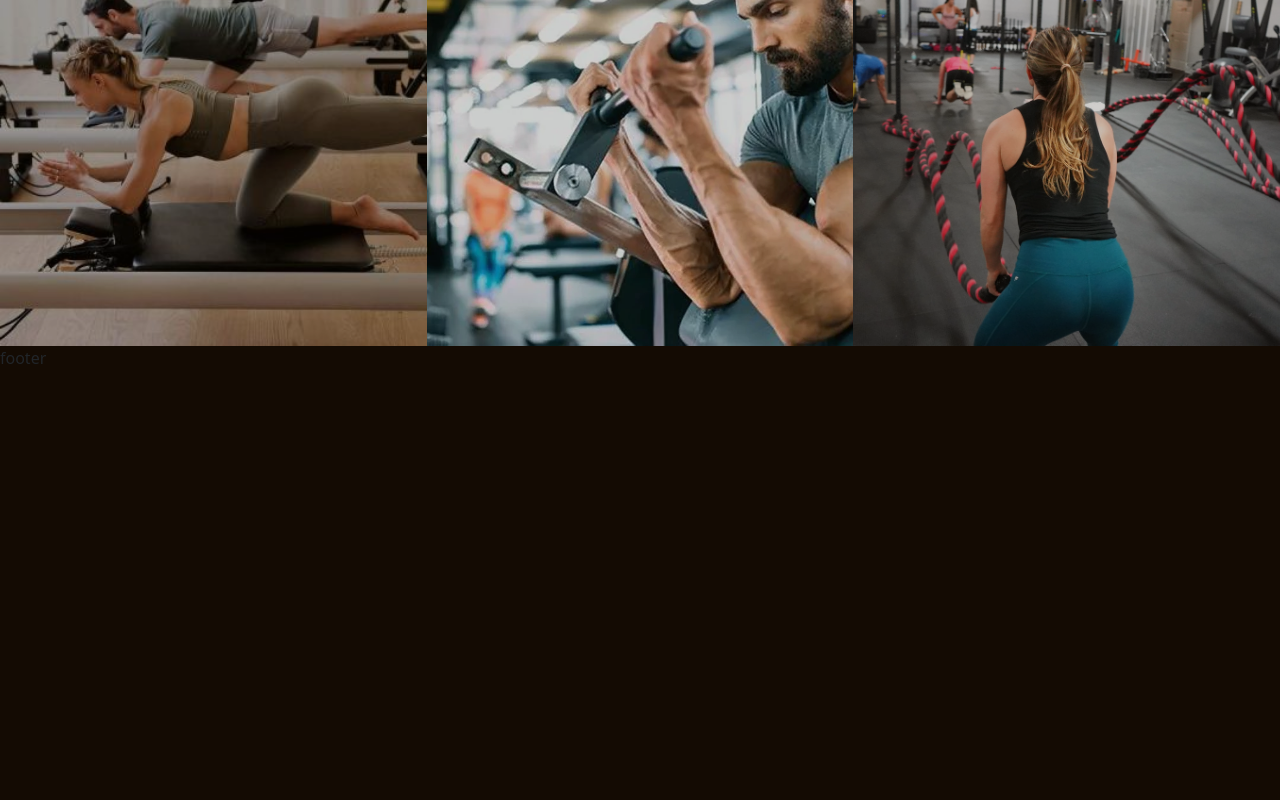
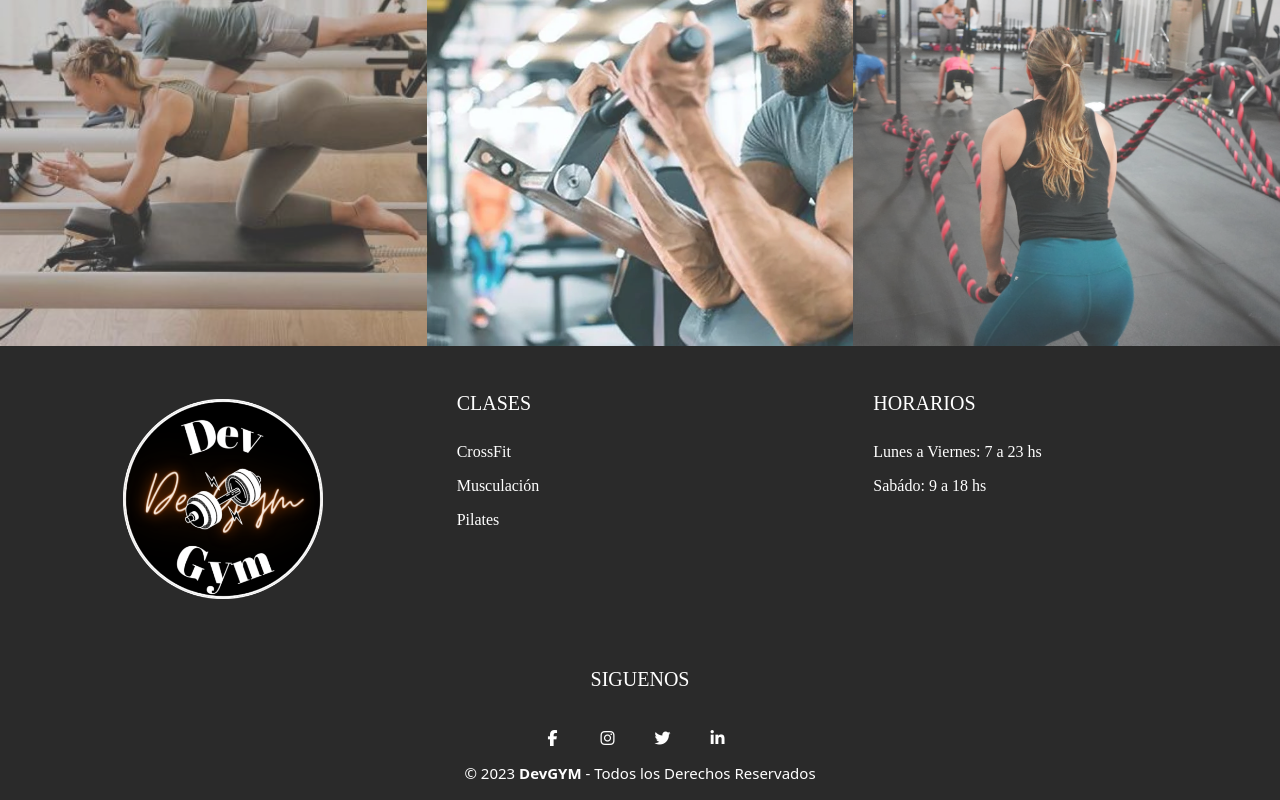
Before and after one commit to Lautaro073/DevGym, a React (Create React App) app: page / in a window 1280 px wide. Shown: the part 290-1090 px from the top of the page. Before the commit the page ends 800 px from the top, so only its background shows below. Built offline with nearby package versions, Linux system fonts and the light colour scheme.

Commit message:
realice el footerV1

```diff
--- a/public/index.html
+++ b/public/index.html
@@ -11,9 +11,10 @@
     />
     <title>DevGym</title>
   </head>
-  <body class="body">
+  <body>
 
     <div id="root"></div>
 
   </body>
+  <script src="https://kit.fontawesome.com/8f20d94bd1.js" crossorigin="anonymous"></script>
 </html>
--- a/src/Styles/footer.css
+++ b/src/Styles/footer.css
@@ -0,0 +1,87 @@
+.pie-pagina{
+    float: left;
+    width: 100%;
+    background-color: #2a2a2a;
+}
+.pie-pagina .grupo-1{
+    width: 100%;
+    max-width: 1200px;
+    margin: auto;
+    display: grid;
+    grid-template-columns:repeat(3, 1fr) ;
+    grid-gap: 50px;
+    padding: 45px 0px;
+    background-color: #2a2a2a;
+}
+.pie-pagina .grupo-1 .box figure{
+    width: 100%;
+    height: 100%;
+    display: flex;
+    justify-content: center;
+    align-items: center;
+}
+.pie-pagina .grupo-1 .box figure img{
+    width:200px ;
+
+}
+
+
+.pie-pagina .grupo-1 .box h2{
+    color:white ;
+    font-family: Broadway;
+    margin-bottom: 25px;
+    font-size: 20px;
+}
+.pie-pagina .grupo-1 .box h2:hover{
+    color:rgb(219, 69, 14);
+    transition: all 300ms ease;
+}
+.pie-pagina .grupo-1 .box p{
+    color:white ;
+    margin-bottom: 10px;
+    font-family: Broadway;
+}
+.pie-pagina .grupo-2 .red-social a{
+    display: inline-block;
+    text-decoration: none;
+    width: 45px;
+    height: 45px;
+    line-height: 45px;
+    color: #fff;
+    margin-right: 10px;
+    background-color: transparent;
+    text-align: center;
+    transition: all 300ms ease;
+}
+.pie-pagina .grupo-2 .red-social a:hover{
+    color:rgb(219, 69, 14);
+}
+
+.pie-pagina .grupo-2 .box h2:hover{
+    color:rgb(219, 69, 14);
+    transition: all 300ms ease;
+}
+.pie-pagina .grupo-2{
+    background-color: #2a2a2a;
+    padding: 15px 10px;
+    text-align: center;
+}
+.pie-pagina .grupo-2 .box h2{
+    color:white ;
+    margin-bottom: 25px;
+    font-size: 20px;
+    font-family: Broadway;
+}
+.pie-pagina .grupo-2 small{
+    font-size: 15px;
+    color: #fff;
+}
+@media screen and (max-width:800px){
+    .pie-pagina .grupo-1{
+        width: 90%;
+        grid-template-columns:repeat(1, 1fr) ;
+        grid-gap: 30px;
+        padding: 35px 0px;
+
+        }
+}
--- a/src/components/App.jsx
+++ b/src/components/App.jsx
@@ -6,9 +6,9 @@ function App() {
   return (
 <div className="">
 
-      <Header></Header>
-      <Nav></Nav>
-      <Principal></Principal>
+   <Header></Header>
+   <Nav></Nav>
+ <Principal></Principal>
        <Footer></Footer>
 
     </div>
--- a/src/components/footer.jsx
+++ b/src/components/footer.jsx
@@ -1,9 +1,43 @@
-import '../Styles/footer.css'
-
+import "../Styles/footer.css";
+import logoFooter from '../Img/logo.png'
 const Footer = () => {
   return (
-    <div>footer</div>
-  )
-}
+    <footer className="pie-pagina">
+      <div className="grupo-1">
+        <div className="box">
+        <figure>
+          <img src={logoFooter}></img>
+        </figure>
+        </div>
+        <div class="box">
+          <h2>CLASES</h2>
+          <p>CrossFit</p>
+          <p>Musculación</p>
+          <p>Pilates</p>
+        </div>
+        <div class="box">
+          <h2>HORARIOS</h2>
+          <p>Lunes a Viernes: 7 a 23 hs</p>
+          <p>Sabádo: 9 a 18 hs</p>
 
-export default Footer
+        </div>
+      </div>
+      <div class="grupo-2">
+        <div class="box">
+          <h2>SIGUENOS</h2>
+          <div class="red-social">
+            <a href="" class="fa fa-facebook"></a>
+            <a href="" class="fa fa-instagram"></a>
+            <a href="" class="fa fa-twitter"></a>
+            <a href="" class="fa fa-linkedin"></a>
+          </div>
+        </div>
+        <small>
+          &copy; 2023 <b>DevGYM</b> - Todos los Derechos Reservados
+        </small>
+      </div>
+    </footer>
+  );
+};
+
+export default Footer;
```
